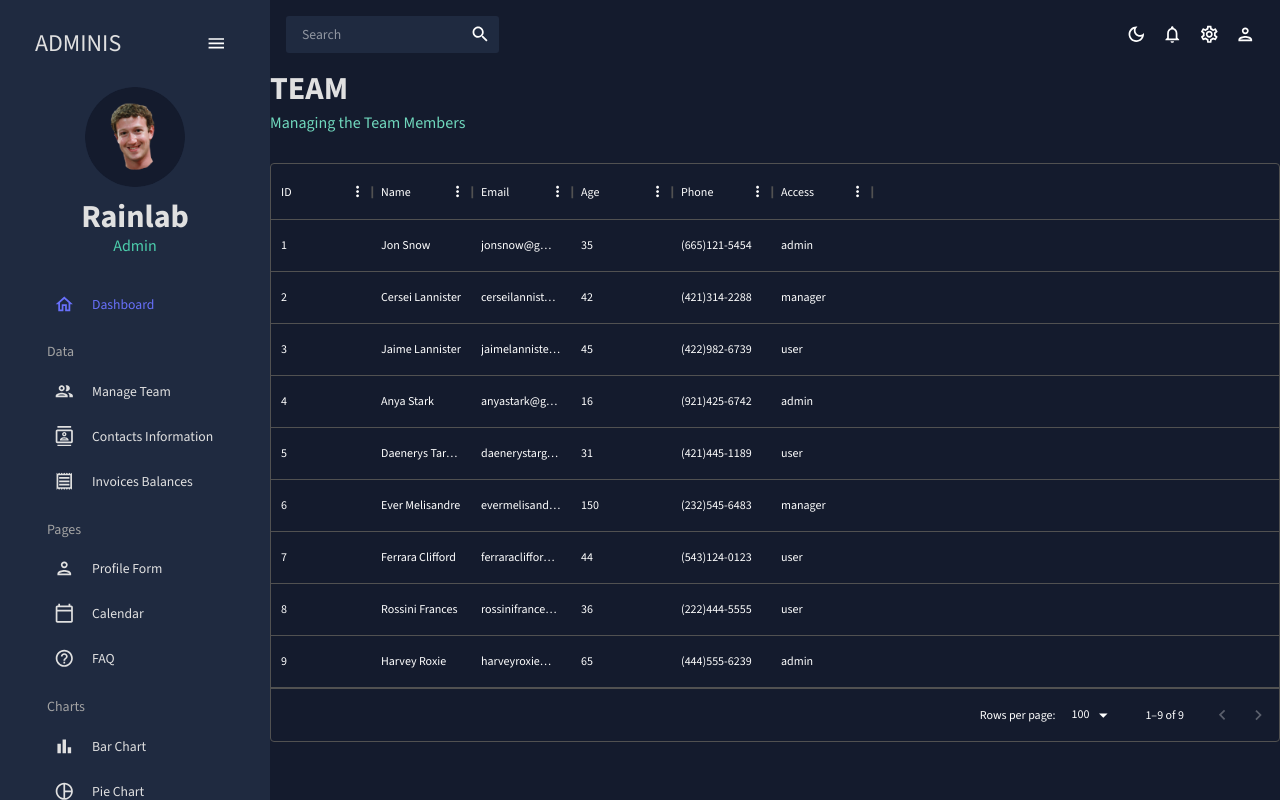
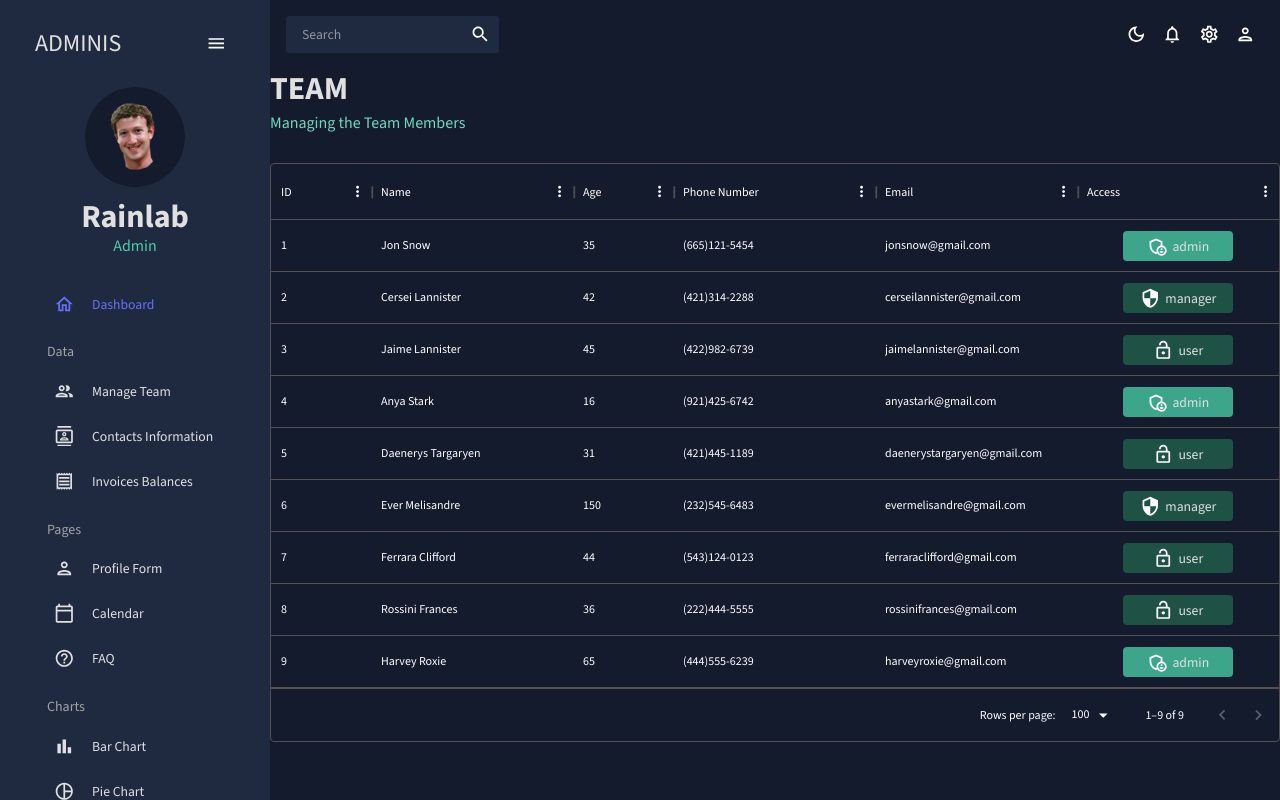
Before and after one commit to smoreyaks/03-react-bitdash, a React (Create React App) app: page /team in a window 1280 px wide. Built offline with nearby package versions, Linux system fonts and the light colour scheme.

Commit message:
Team Datagrid Layout & Access Color Fomatting

```diff
--- a/src/scenes/team/index.jsx
+++ b/src/scenes/team/index.jsx
@@ -22,11 +22,53 @@ const Team = () => {
 
     const columns = [
         { field: "id", headerName: "ID" },
-        { field: "name", headerName: "Name" },
-        { field: "email", headerName: "Email" },
-        { field: "age", headerName: "Age" },
-        { field: "phone", headerName: "Phone" },
-        { field: "access", headerName: "Access" },
+        {
+            field: "name",
+            headerName: "Name",
+            flex: 1,
+            cellClassName: "name-column--cell",
+        },
+        {
+            field: "age",
+            headerName: "Age",
+            type: "number",
+            headerAlign: "left",
+            align: "left",
+        },
+        { field: "phone", headerName: "Phone Number", flex: 1 },
+        { field: "email", headerName: "Email", flex: 1 },
+
+        {
+            field: "access",
+            headerName: "Access",
+            flex: 1,
+            renderCell: ({ row: { access } }) => {
+                return (
+                    <Box
+                        width="60%"
+                        m="0 auto"
+                        p="5px"
+                        display="flex"
+                        justifyContent="center"
+                        backgroundColor={
+                            access === "admin"
+                                ? colors.greenAccent[600]
+                                : colors.greenAccent[800]
+                        }
+                        borderRadius="4px"
+                    >
+                        {access === "admin" && (
+                            <AdminPanelSettingsOutlinedIcon />
+                        )}
+                        {access === "manager" && <SecurityOutlinedIcon />}
+                        {access === "user" && <LockOpenOutlinedIcon />}
+                        <Typography color={colors.grey[100]} sx={{ ml: "5px" }}>
+                            {access}
+                        </Typography>
+                    </Box>
+                );
+            },
+        },
     ];
 
     return (
```
